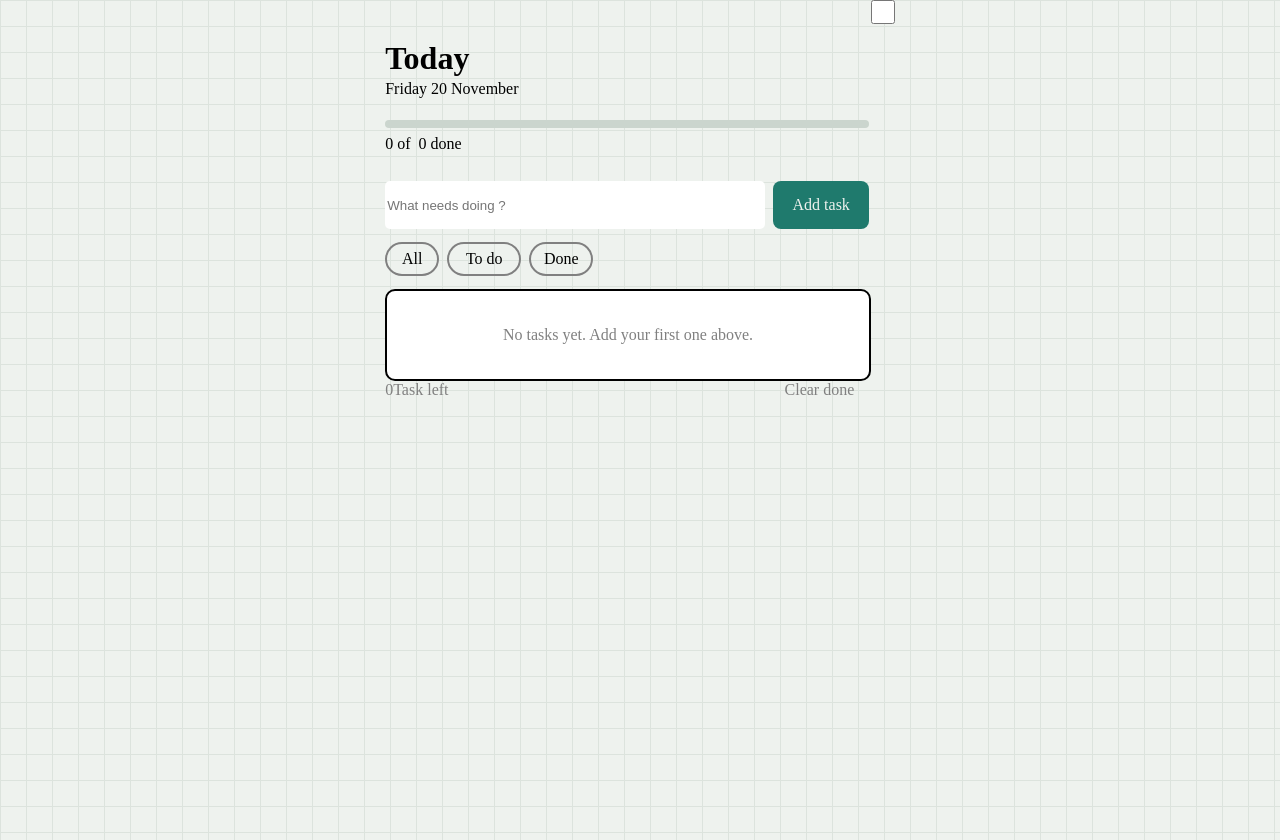
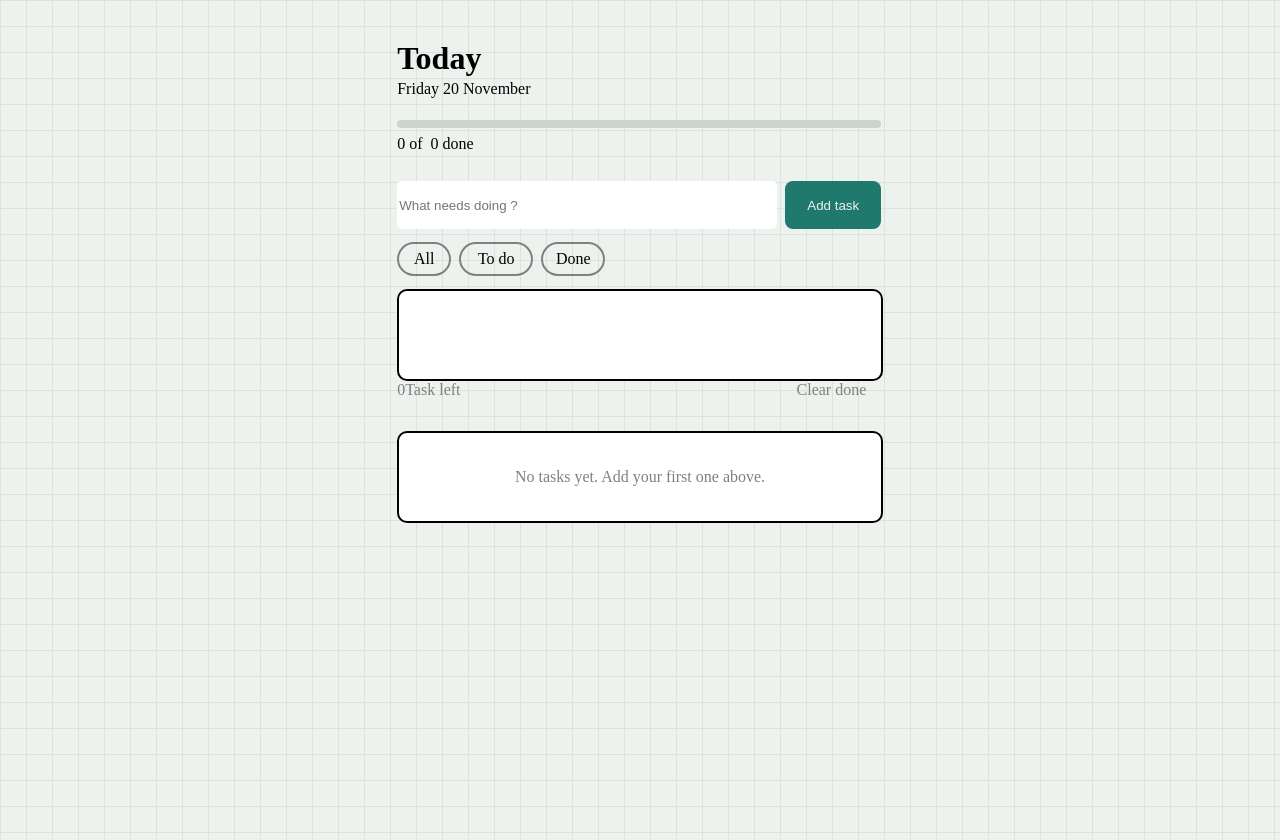
Before and after one commit to Surajit-101206/to-do-list, a plain HTML site: page index.html in a window 1280 px wide. Drawn offline with Linux system fonts and the light colour scheme.

Commit message:
add empty box & add function task listing in vertical

```diff
--- a/index.html
+++ b/index.html
@@ -30,8 +30,8 @@
       <!-- ------------------------------ Progress bar button -------------------------------- -->
 
       <div class="task_write">
-        <input id="user" type="text" placeholder="What needs doing ?" />
-        <div class="task_add">Add task</div>
+        <input type="text" id="textinput" placeholder="What needs doing ?" />
+        <button class="task_add">Add task</button>
       </div>
 
       <!-- ------------------------------ task selecter -------------------------------- -->
@@ -42,7 +42,7 @@
         <div class="done">Done</div>
       </div>
 
-      <div class="task_list">No tasks yet. Add your first one above.</div>
+      <div class="task_list"></div>
 
       <div class="count_area">
         <div class="task_count">0</div>
--- a/script.js
+++ b/script.js
@@ -3,6 +3,9 @@ const todobtn = document.querySelector(".to_do");
 const donebtn = document.querySelector(".done");
 const submit = document.querySelector(".task_add");
 const taskBox = document.querySelector(".task_list");
+const main = document.querySelector(".to_do_list");
+
+//====================================== check box ======================================
 
 const checkbox = document.createElement("input");
 checkbox.type = "checkbox";
@@ -11,16 +14,51 @@ checkbox.style.height = "24px";
 checkbox.style.width = "24px";
 checkbox.style.cursor = "pointer";
 
-document.body.appendChild(checkbox);
+// ================================== empty div ==============================================
 
-submit.addEventListener("click", () => {
-  const userinput = document.querySelector("#user");
-  taskBox.textContent = userinput.value;
-  userinput.value = "";
-  taskBox.style.color = "black";
+const emtybox = document.createElement("div");
+emtybox.className = "Empty";
+emtybox.textContent = "No tasks yet. Add your first one above.";
+emtybox.style.height = "11vh";
+emtybox.style.width = "60.2vh";
+emtybox.style.border = "2px solid, black";
+emtybox.style.borderRadius = "10px";
+emtybox.style.backgroundColor = "#ffffff";
+emtybox.style.color = "gray";
+emtybox.style.display = "flex";
+emtybox.style.justifyContent = "center";
+emtybox.style.alignItems = "center";
+
+main.append(emtybox);
+
+//====================================== task submit button ========================================
+
+const input = document.getElementById("textinput");
+
+function addText() {
+  const value = input.value.trim();
+
+  // Only add if the input is not empty
+  if (value !== "") {
+    const newItem = document.createElement("div");
+    newItem.className = "item";
+    newItem.textContent = value;
+
+    taskBox.appendChild(newItem); // Adds item to the box
+    input.value = ""; // Clears input for next entry
+    input.focus(); // Keeps cursor in input box
+  }
+}
+
+submit.addEventListener("click", addText);
+
+input.addEventListener("keypress", function (e) {
+  if (e.key === "Enter") {
+    addText();
+  }
 });
 
-// ------------------------------- All button -------------------------------------
+// ------------------------------- all button -------------------------------------
 
 allbtn.addEventListener("click", () => {
   allbtn.style.backgroundColor = "#1f7a6d";
--- a/style.css
+++ b/style.css
@@ -26,20 +26,20 @@ body {
   background-size: 26px 26px;
 }
 
-.to_do_list{
+.to_do_list {
   height: 100vh;
   margin-top: 40px;
 }
 
-h1{
+h1 {
   height: 40px;
 }
 
-.Date{
+.Date {
   height: 40px;
 }
 
-.progress_bar{
+.progress_bar {
   height: 15px;
 }
 
@@ -96,7 +96,9 @@ input {
   align-items: center;
   justify-content: center;
   border-radius: 40px;
-  border:2px,solid gray;
+  border:
+    2px,
+    solid gray;
   cursor: pointer;
 }
 
@@ -108,7 +110,9 @@ input {
   align-items: center;
   justify-content: center;
   border-radius: 40px;
-  border:2px,solid gray;
+  border:
+    2px,
+    solid gray;
   cursor: pointer;
 }
 
@@ -120,31 +124,35 @@ input {
   align-items: center;
   justify-content: center;
   border-radius: 40px;
-  border:2px,solid gray;
+  border:
+    2px,
+    solid gray;
   cursor: pointer;
 }
 
 .task_list {
   display: flex;
+  flex-direction: column;
+  gap: 8px;
   align-items: center;
   justify-content: center;
   background-color: #ffffff;
   border:
     2px solid,
     black;
-  height: 11vh;
+  min-height: 11vh;
   width: 60.2vh;
   border-radius: 10px;
   color: gray;
 }
 
-.count_area{
+.count_area {
   display: flex;
   color: gray;
   height: 50px;
 }
 
-.task_clear{
+.task_clear {
   display: flex;
   gap: 42vh;
 }
```
